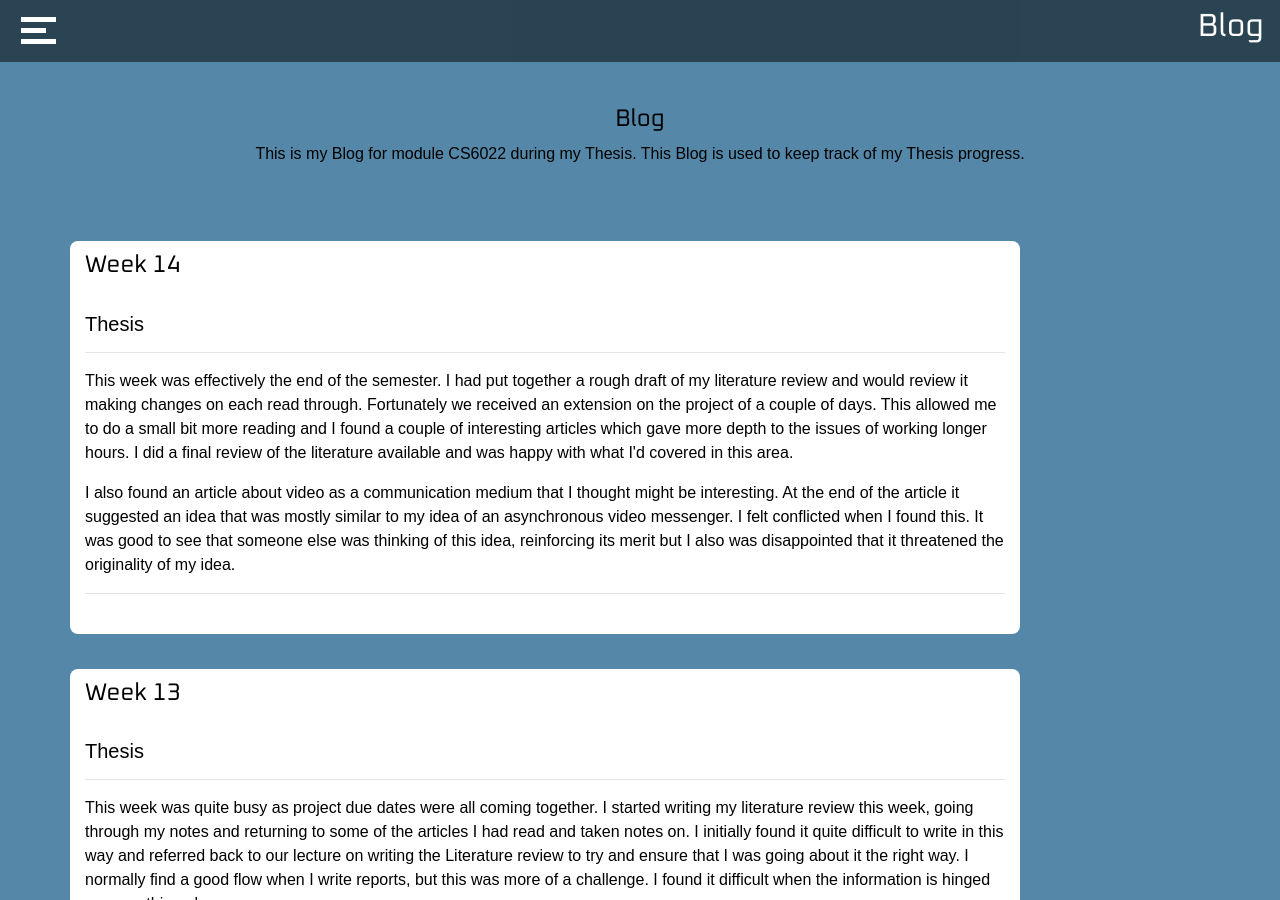
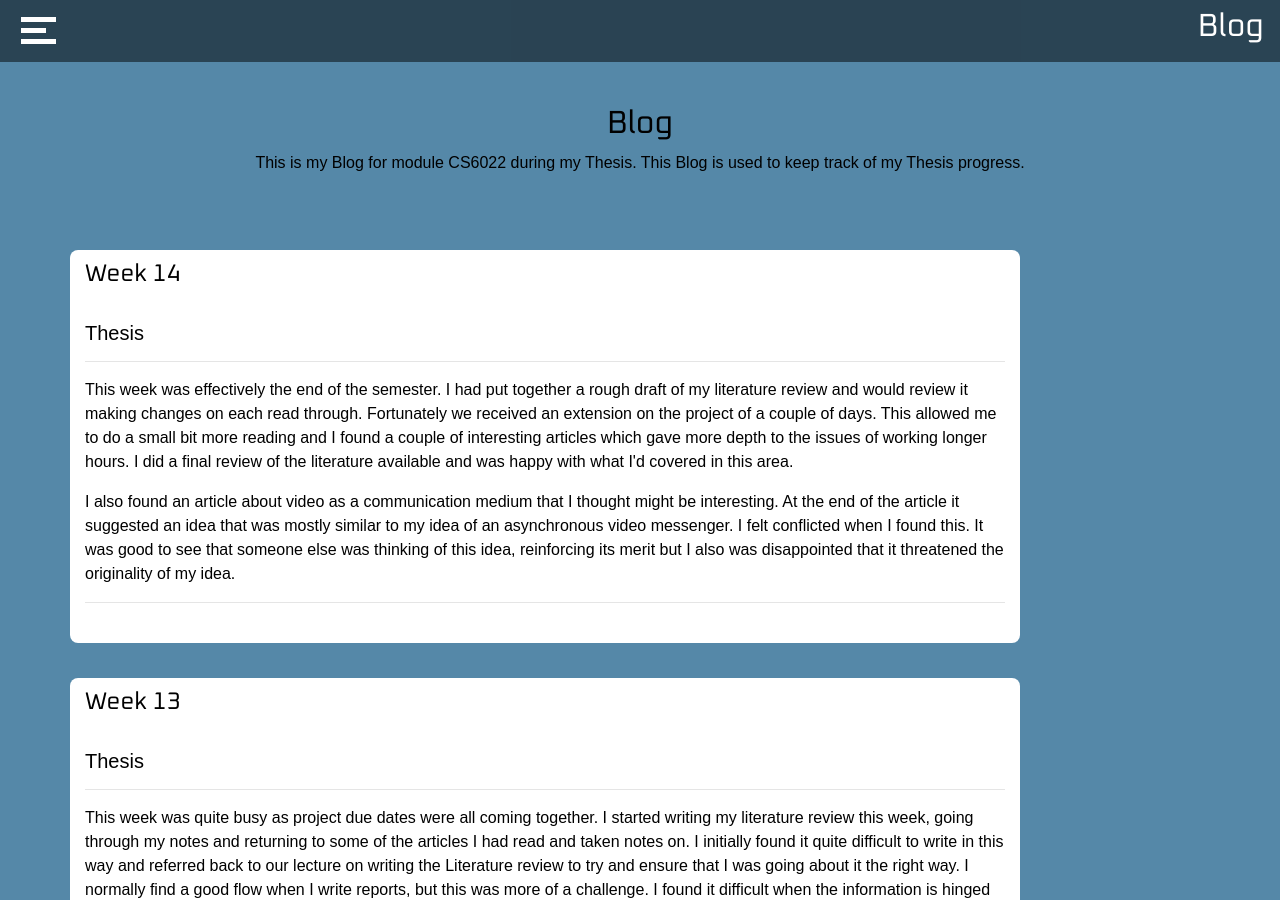
Before and after one commit to Tony8egan/www.TonesDesigns, a Jekyll site: the page built from Blog.markdown, in a window 1280 px wide and 900 px high. Built offline with Jekyll 4.4.1, drawn with Linux system fonts in a browser that asks for light colours; nearby versions of some CDN libraries.

Commit message:
Update Blog.html

```diff
--- a/_layouts/Blog.html
+++ b/_layouts/Blog.html
@@ -47,7 +47,7 @@
   <div class ="container">
 <br>
 <div class="col-sm-12"  style="margin-top:35px;text-align: center">
-<H4 style ="color:black">Blog</H4>
+<H2 style ="color:black">Blog</H2>
       <p style ="color:black" class ="desctiptiveText">This is my Blog for module CS6022 during my Thesis. This Blog is used to keep track of my Thesis progress. </p>
      <br>
     </div>
```
